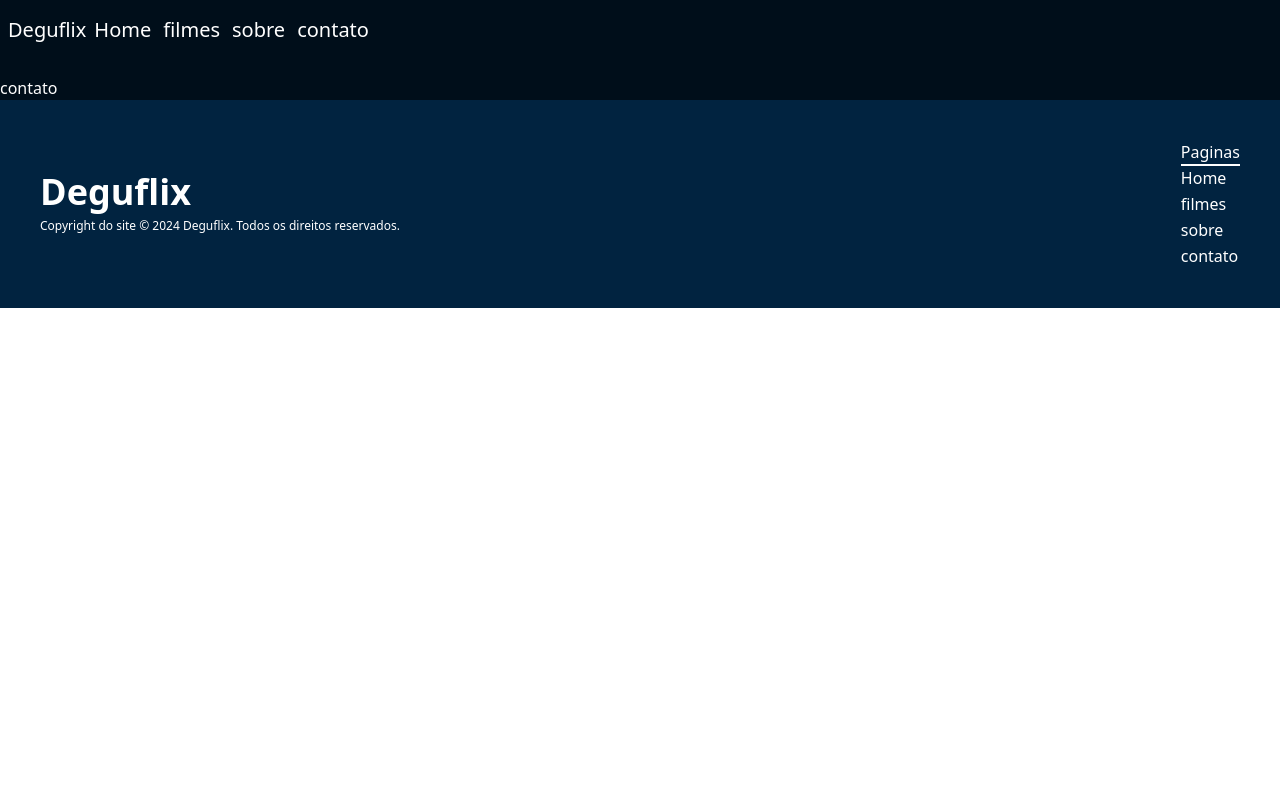
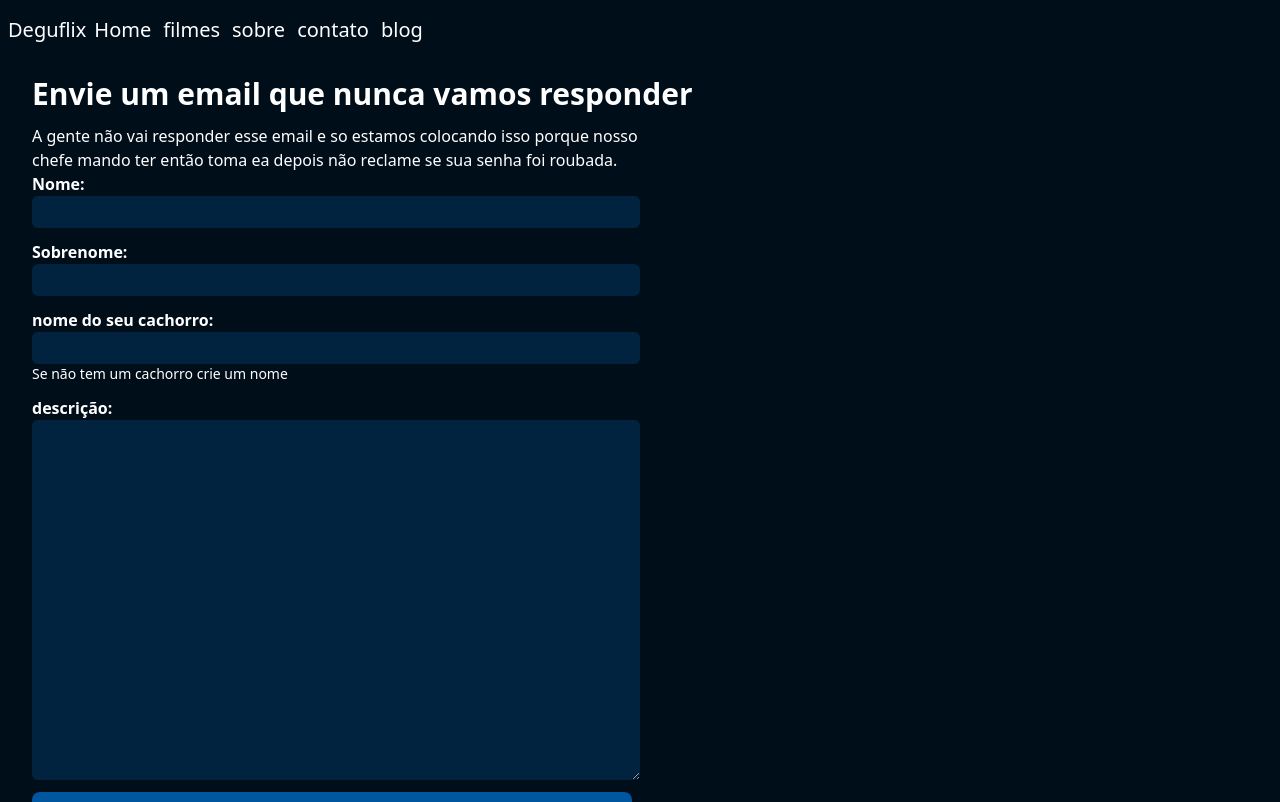
Before and after one commit to dasprino007/3mia-internet-web, a React (Vite) app in the folder deguflix/: page /contato in a window 1280 px wide. Shown: the top 802 px of the page. Built offline with nearby package versions, Linux system fonts and the light colour scheme.

Commit message:
blog e contato feitos

```diff
--- a/deguflix/src/componets/Filmes/heroImage.jsx
+++ b/deguflix/src/componets/Filmes/heroImage.jsx
@@ -15,9 +15,9 @@ function Heroimage() {
     return (
         <section className="HeroImage relative flex flex-row items-center justify-between mb-10">
                 <img className="aspect-16/9 w-[100wv]" src={`https://image.tmdb.org/t/p/original/${filmes.backdrop_path}`} alt="" />
-                <div className="HeroText flex flex-col p-6 justify-center absolute md:w-[32rem] sm:w-72 mobile:w-72 h-full bg-gradient-to-r via-100% from-primary-color">
+                <div className="HeroTexT max-w-full flex flex-col p-6 justify-center absolute h-full bg-gradient-to-r via-100% from-primary-color">
                     <h2>{filmes.title}</h2>
-                    <p className="sm:text-sm mobile:text-xs text-wrap">{filmes.overview}</p>
+                    <p className="md:w-[32rem] sm:w-72 mobile:w-72 sm:text-sm mobile:text-xs text-wrap">{filmes.overview}</p>
                 </div>
         </section>
      );
--- a/deguflix/src/componets/navbar/FooterNavbar.jsx
+++ b/deguflix/src/componets/navbar/FooterNavbar.jsx
@@ -7,6 +7,7 @@ function FooterNavbar() {
             <li className='hover:underline decoration-third-color'><Link to={"filmes"}>filmes</Link></li>
             <li className='hover:underline decoration-third-color'><Link to={"sobre"}>sobre</Link></li>
             <li className='hover:underline decoration-third-color'><Link to={"contato"}>contato</Link></li>
+            <li className='hover:underline decoration-third-color'><Link to={"blog"}>blog</Link></li>
         </ul>
     );
 }
--- a/deguflix/src/componets/navbar/navbar.jsx
+++ b/deguflix/src/componets/navbar/navbar.jsx
@@ -8,6 +8,7 @@ function NavBar() {
                 <li className='hover:underline decoration-third-color'><Link to={"filmes"}>filmes</Link></li>
                 <li className='hover:underline decoration-third-color'><Link to={"sobre"}>sobre</Link></li>
                 <li className='hover:underline decoration-third-color'><Link to={"contato"}>contato</Link></li>
+                <li className='hover:underline decoration-third-color'><Link to={"blog"}>blog</Link></li>
             </ul>
         </nav>
      );
--- a/deguflix/src/main.jsx
+++ b/deguflix/src/main.jsx
@@ -3,12 +3,13 @@ import ReactDOM from 'react-dom/client'
 import './index.css'
 import { createBrowserRouter, RouterProvider } from 'react-router-dom'
 import App from './App.jsx'
-import Home from './pages/Home.jsx'
+import Home from './pages/home.jsx'
 import Filmes from './pages/Filmes.jsx'
 import Contato from './pages/Contato.jsx'
 import Sobre from './pages/Sobre.jsx'
 import NotFound from './pages/NotFound.jsx'
 import SobreFilmes from './pages/SobreFilme'
+import Blog from './pages/Blog'
 
 const router = createBrowserRouter(
   [
@@ -21,6 +22,7 @@ const router = createBrowserRouter(
         {path: "filmes/:id", element: <SobreFilmes/>},
         {path: "contato", element: <Contato/>},
         {path: "sobre", element: <Sobre/>},
+        {path:"blog", element: <Blog/>},
         {path: "*", element: <NotFound/>}
       ]
     }
--- /dev/null
+++ b/deguflix/src/pages/Blog.jsx
@@ -0,0 +1,31 @@
+import data from "../../artigo.json";
+
+function Blog() {
+  return (
+    <>
+    <main className="p-4">
+      <h1 className="text-3xl	font-bold">noticias</h1>
+      <div className="px-8 gap-4">
+        {data.map((Filmes, index) => (
+          <div className="m-3 p-3 bg-secondary-color rounded-md flex md:flex-row justify-center items-center gap-4 sm:flex-col mobile:flex-col" key={index}>
+            <img className="object-fill aspect-16/9 h-48" src={Filmes.image} />
+            <div className="flex flex-col gap-2">
+            <h1 className="text-2xl	font-bold">{Filmes.title}</h1>
+            <div className="flex flex-row gap-2">
+                {
+                    Filmes.tags.map(tag =>(
+                        <span className="bg-third-color px-2 rounded-full font-semibold" key={tag}>{tag}</span>
+                    ))
+                }
+            </div>
+            <p key={Filmes.text} className="text-sm">{Filmes.text}</p>
+            </div>
+          </div>
+        ))}
+      </div>
+    </main>
+    </>
+  );
+}
+
+export default Blog;
--- a/deguflix/src/pages/Contato.jsx
+++ b/deguflix/src/pages/Contato.jsx
@@ -1,6 +1,33 @@
 function Contato() {
     return (
-        <h1>contato</h1>
+        <>
+        <main className="px-8">
+        <h2 className="text-3xl	font-bold mb-3">Envie um email que nunca vamos responder</h2>
+        <div className="md:w-1/2">
+        <p>A gente não vai responder esse email e so estamos colocando isso porque nosso chefe mando ter então toma ea depois não reclame se sua senha foi roubada.</p>
+        <form className="flex flex-col mb-5 gap-3" action="post">
+            <div className="flex flex-col">
+                <label className="font-semibold" htmlFor="nome">Nome:</label>
+                <input className=" bg-secondary-color rounded-md h-8 font-semibold text-md" type="text" name="nome" id="nome" />
+            </div>
+            <div className="flex flex-col">
+                <label className="font-semibold" htmlFor="sobrenome">Sobrenome:</label>
+                <input className=" bg-secondary-color rounded-md h-8 font-semibold text-md" type="text" name="sobrenome" id="sobrenome" />
+            </div>
+            <div className="flex flex-col">
+                <label className="font-semibold" htmlFor="nomeDoSeuCachorro">nome do seu cachorro:</label>
+                <input className=" bg-secondary-color rounded-md h-8 font-semibold text-md" type="text" name="nomeDoSeuCachorro" id="nomeDoSeuCachorro" />
+                <span className=" text-sm font-thin">Se não tem um cachorro crie um nome</span>
+            </div>
+            <div className="flex flex-col">
+                <label className="font-semibold" htmlFor="descricao">descrição:</label>
+                <textarea rows={15} cols={15} disabled="false" className=" bg-secondary-color rounded-md font-semibold text-md" name="descricao" id="descricao" />
+            </div>
+            <button type="button" className="py-2.5 px-5 me-2 mb-2 text-sm font-medium text-white focus:outline-none bg-third-color rounded-lg hover:bg-gray-100 hover:text-blue-700 focus:z-10 focus:ring-4 focus:ring-gray-100 dark:focus:ring-gray-700 dark:bg-gray-800 dark:text-gray-400 dark:border-gray-600 dark:hover:text-white dark:hover:bg-gray-700">postar</button>
+        </form>
+        </div>
+        </main>
+        </>
      );
 }
 
--- a/deguflix/src/pages/Home.jsx
+++ b/deguflix/src/pages/Home.jsx
@@ -1,29 +1,7 @@
-import data from "../../artigo.json";
-
 function Home() {
-  return (
-    <>
-      <h1>home</h1>
-      <div>
-        {data.map((Filmes, index) => (
-          <div className="flex card p-2 m-2" key={index}>
-            <img className="relative object-cover p-1 m-1 aspect-16/9" src={Filmes.image} />
-            <div className="flex-col">
-            <h1 className="p-1 m-1">{Filmes.title}</h1>
-            <div className="m-1 tags">
-                {
-                    Filmes.tags.map(tag =>(
-                        <span className=" p-1 m-1 text-white bg-third-color" key={tag}>{tag}</span>
-                    ))
-                }
-            </div>
-            <p key={Filmes.text} className="p-1 m-1 text-xs">{Filmes.text}</p>
-            </div>
-          </div>
-        ))}
-      </div>
-    </>
-  );
+    return (
+        <h1>sobre</h1>
+     );
 }
 
 export default Home;
```
